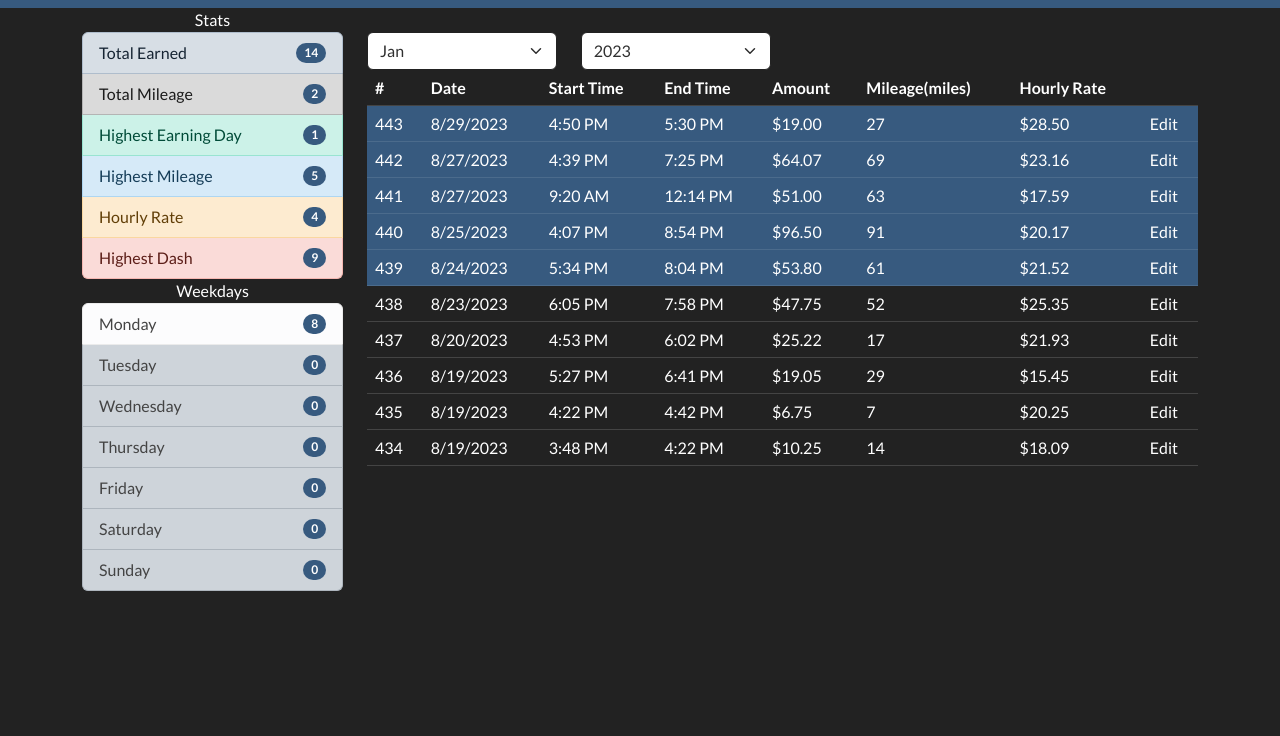
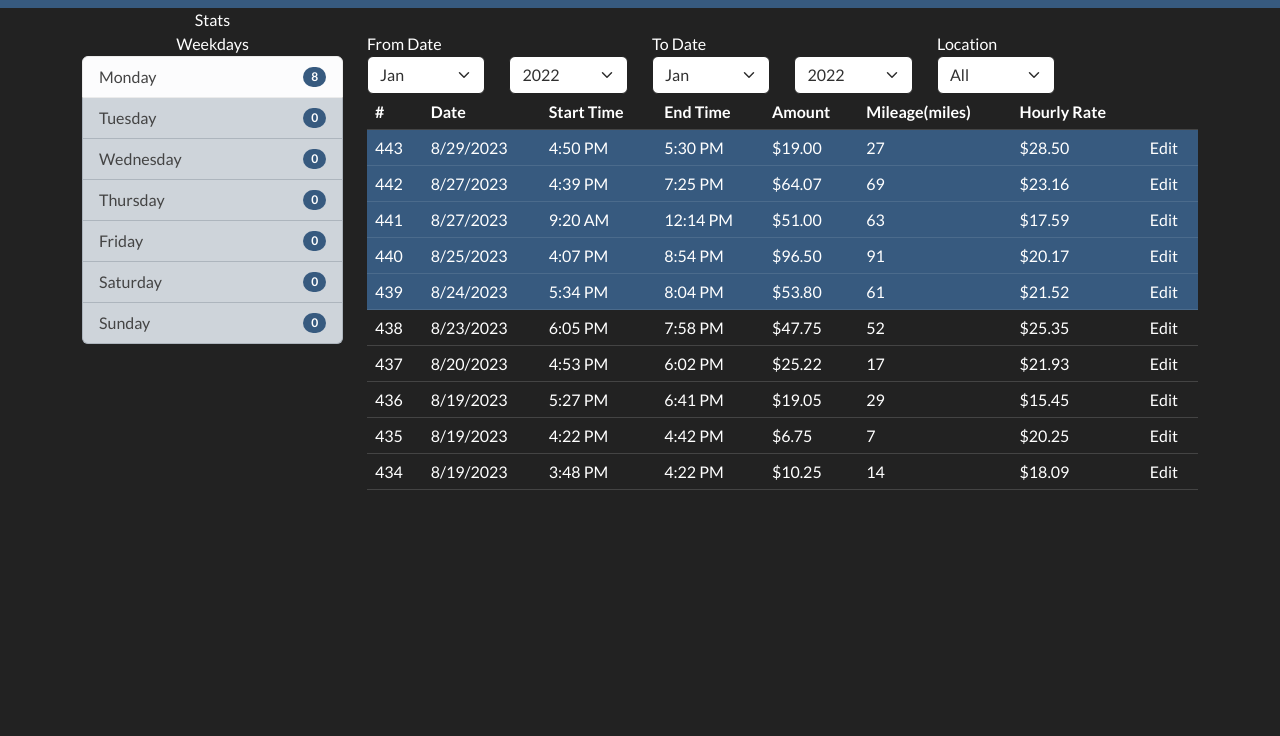
Before and after one commit to Ritesh16/DasherAppV2, a website built with Parcel: page index.html in a window 1280 px wide. Shown: the part 64-800 px from the top of the page. Built offline with nearby package versions, Linux system fonts and the light colour scheme; files whose address does not match are found by name.

Commit message:
Fixing design on main page

```diff
--- a/index.html
+++ b/index.html
@@ -66,7 +66,7 @@
       <div class="row">
         <div class="col-3">
           <ul class="list-group statistics">
-            <li
+            <!-- <li
               class="list-group-item list-group-item-primary d-flex justify-content-between align-items-center"
             >
               Total Earned
@@ -101,7 +101,7 @@
             >
               Highest Dash
               <span class="badge bg-primary rounded-pill">9</span>
-            </li>
+            </li> -->
           </ul>
 
           <div>Weekdays</div>
@@ -152,7 +152,18 @@
         </div>
         <div class="col-9">
           <div class="row">
-            <div class="col-3">
+            <div class="col-4" style="text-align: left">
+              <label>From Date</label>
+            </div>
+            <div class="col-4" style="text-align: left">
+              <label>To Date</label>
+            </div>
+            <div class="col-4" style="text-align: left">
+              <label>Location </label>
+            </div>
+          </div>
+          <div class="row">
+            <div class="col-2">
               <div class="form-group">
                 <select class="form-select">
                   <option>Jan</option>
@@ -160,11 +171,40 @@
                 </select>
               </div>
             </div>
-            <div class="col-3">
+            <div class="col-2">
               <div class="form-group">
                 <select class="form-select">
+                  <option>2022</option>
                   <option>2023</option>
                   <option>2024</option>
+                </select>
+              </div>
+            </div>
+
+            <div class="col-2">
+              <div class="form-group">
+                <select class="form-select">
+                  <option>Jan</option>
+                  <option>Feb</option>
+                </select>
+              </div>
+            </div>
+            <div class="col-2">
+              <div class="form-group">
+                <select class="form-select">
+                  <option>2022</option>
+                  <option>2023</option>
+                  <option>2024</option>
+                </select>
+              </div>
+            </div>
+
+            <div class="col-2">
+              <div class="form-group">
+                <select class="form-select">
+                  <option>All</option>
+                  <option>Middletown</option>
+                  <option>Newark</option>
                 </select>
               </div>
             </div>
```
